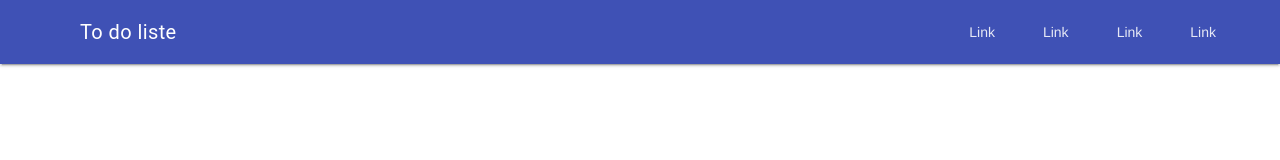
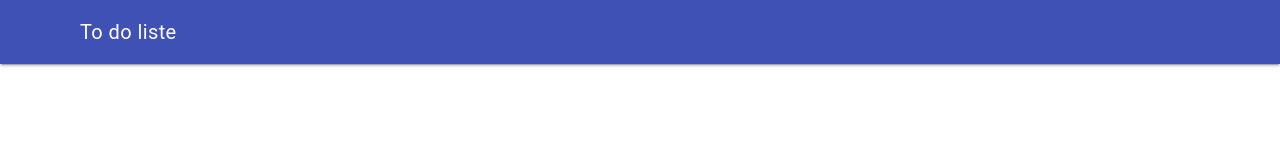
Before and after one commit to rabeea2/ToDoList.github.io, a plain HTML site: page index.html in a window 1280 px wide. Shown: the top 160 px of the page. Drawn offline with nearby package versions, Linux system fonts and the light colour scheme.

Commit message:
Update index.html

```diff
--- a/index.html
+++ b/index.html
@@ -52,20 +52,14 @@
             <div class="mdl-layout-spacer"></div>
             <!-- Navigation. We hide it in small screens. -->
             <nav class="mdl-navigation mdl-layout--large-screen-only">
-              <a class="mdl-navigation__link" href="">Link</a>
-              <a class="mdl-navigation__link" href="">Link</a>
-              <a class="mdl-navigation__link" href="">Link</a>
-              <a class="mdl-navigation__link" href="">Link</a>
+
             </nav>
           </div>
         </header>
         <div class="mdl-layout__drawer">
           <span class="mdl-layout-title">To do liste</span>
           <nav class="mdl-navigation">
-            <a class="mdl-navigation__link" href="">Link</a>
-            <a class="mdl-navigation__link" href="">Link</a>
-            <a class="mdl-navigation__link" href="">Link</a>
-            <a class="mdl-navigation__link" href="">Link</a>
+
           </nav>
          <main class="mdl-layout__content"></main>
             <div class="page-content"></div>
```
